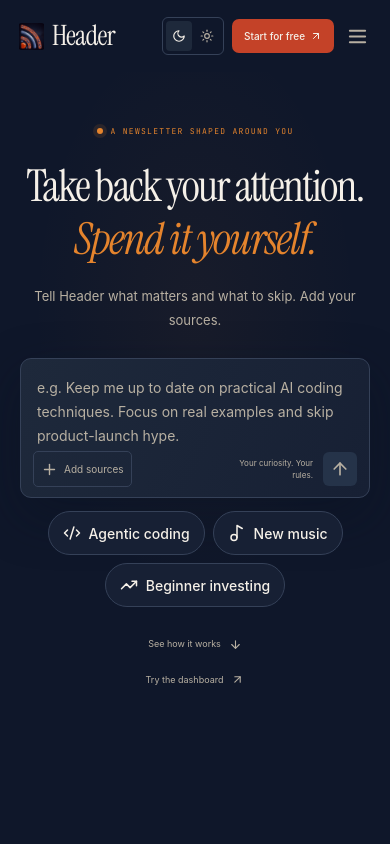
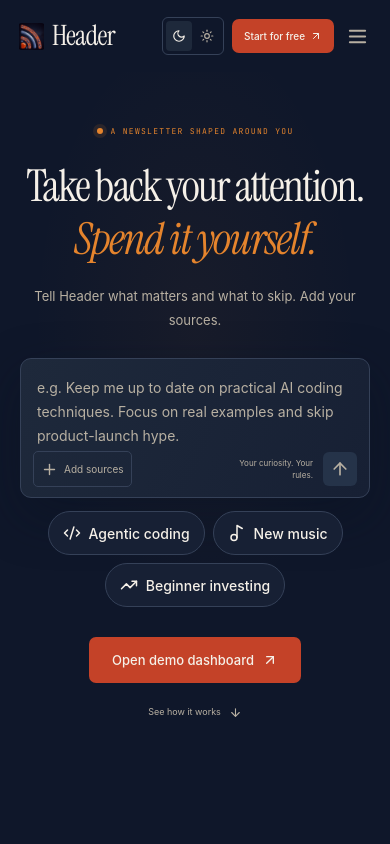
Before and after one commit to ardatas/header-ui-ux-overhaul, a React (Vite) app: page / in a window 390 px wide. Shown: the top 844 px of the page. Built offline with nearby package versions, Linux system fonts and the light colour scheme; a web font is replaced by a local one.

Commit message:
Promote landing demo dashboard button and set initial dark theme

```diff
--- a/index.html
+++ b/index.html
@@ -1,5 +1,5 @@
 <!doctype html>
-<html lang="en">
+<html lang="en" data-theme="dark">
   <head>
     <meta charset="UTF-8" />
     <meta name="viewport" content="width=device-width, initial-scale=1.0" />
--- a/src/App.tsx
+++ b/src/App.tsx
@@ -409,11 +409,13 @@ export default function App() {
           </p>
           <TopicComposer />
           <div className="hero-bottom">
+            <Button asChild>
+              <a href="/dashboard/">
+                Open demo dashboard <ArrowUpRight size={16} />
+              </a>
+            </Button>
             <a href="#how-it-works">
               See how it works <ArrowDown size={13} />
-            </a>
-            <a href="/dashboard/">
-              Try the dashboard <ArrowUpRight size={13} />
             </a>
           </div>
         </section>
--- a/src/styles.css
+++ b/src/styles.css
@@ -589,7 +589,7 @@ h3 em {
 .hero-bottom {
   display: flex;
   align-items: center;
-  justify-content: flex-end;
+  justify-content: center;
   gap: 20px;
   margin-top: 54px;
   font-size: 10px;
@@ -604,7 +604,7 @@ h3 em {
   align-items: center;
   gap: 8px;
 }
-.hero-bottom a:hover {
+.hero-bottom a:not(.button):hover {
   color: var(--orange);
 }
 .source-ribbon {
@@ -2044,7 +2044,7 @@ h3 em {
   .hero-bottom > span > span {
     margin: 0 6px;
   }
-  .hero-bottom a {
+  .hero-bottom a:not(.button) {
     font-size: 9px;
   }
   .source-entry {
```
Also changed, not shown: 1 other file (tests, documents, lock files or other folders).
